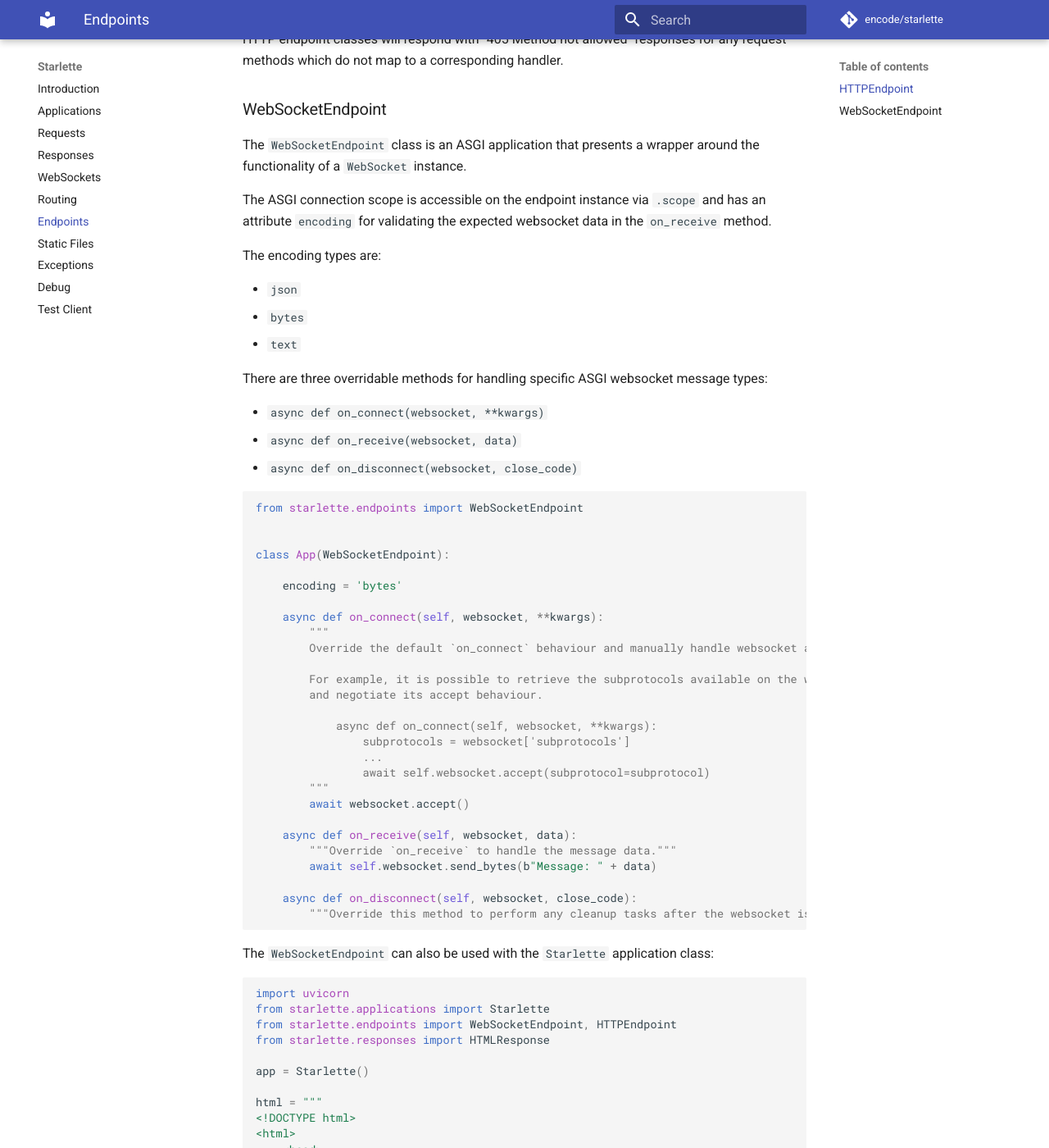
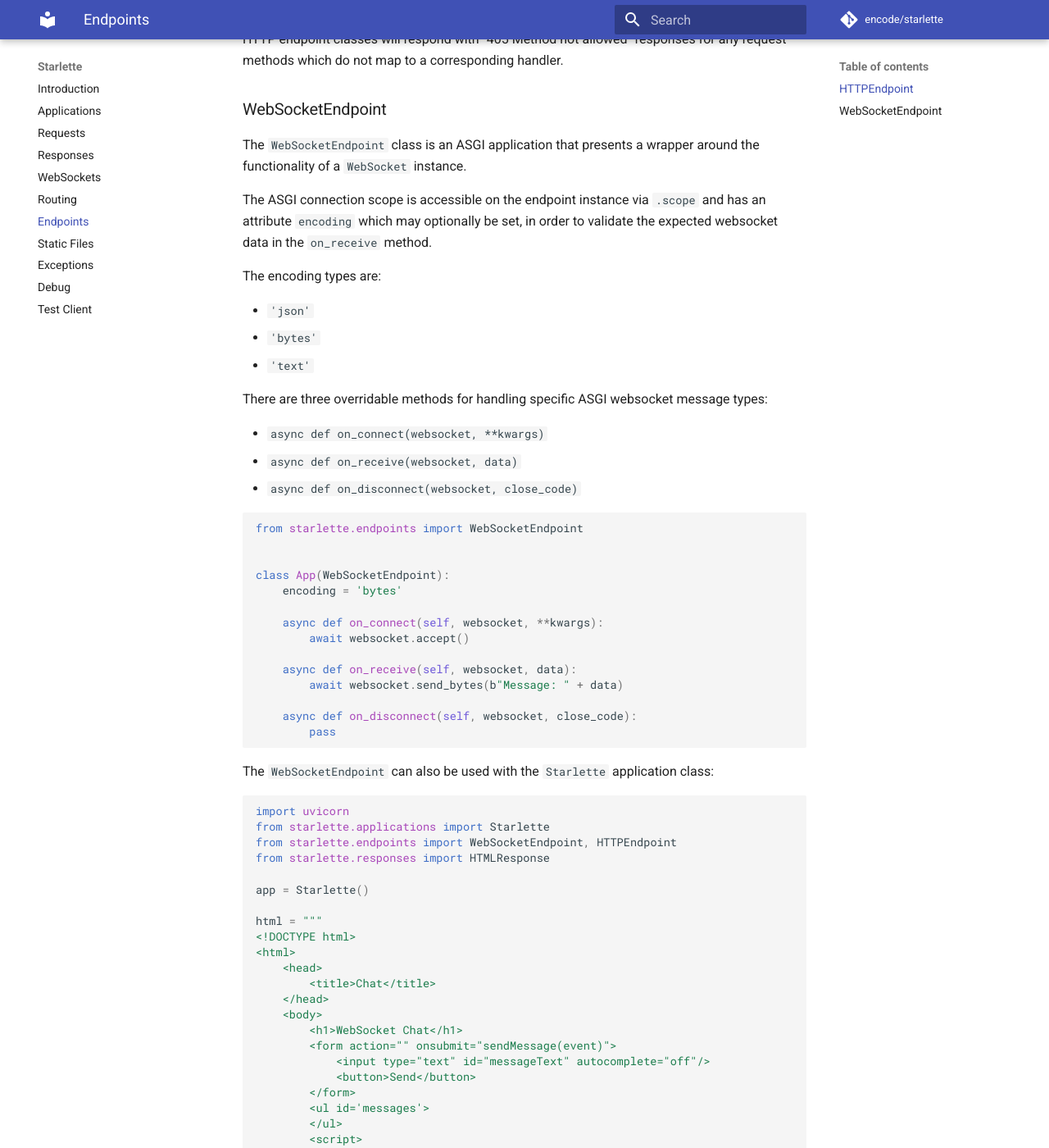
Before and after one commit to hidraco/starlette, an MkDocs documentation site: the page built from docs/endpoints.md, in a window 1280 px wide and 1400 px high, scrolled down 958 px. Shown: the whole window at 82% size. Built offline with MkDocs 1.6.1 and Material for MkDocs 9.7.7, drawn with Linux system fonts in a browser that asks for light colours; comment, search, counter and statistics services are not loaded; some of the changed text lies outside the part shown.

Commit message:
Minor tweaks to WS docs

````diff
--- a/docs/endpoints.md
+++ b/docs/endpoints.md
@@ -51,14 +51,13 @@ The `WebSocketEndpoint` class is an ASGI application that presents a wrapper aro
 the functionality of a `WebSocket` instance.
 
 The ASGI connection scope is accessible on the endpoint instance via `.scope` and
-has an attribute `encoding` for validating the expected websocket data in the
-`on_receive` method.
+has an attribute `encoding` which may optionally be set, in order to validate the expected websocket data in the `on_receive` method.
 
 The encoding types are:
 
-* `json`
-* `bytes`
-* `text`
+* `'json'`
+* `'bytes'`
+* `'text'`
 
 There are three overridable methods for handling specific ASGI websocket message types:
 
@@ -71,29 +70,16 @@ from starlette.endpoints import WebSocketEndpoint
 
 
 class App(WebSocketEndpoint):
-
     encoding = 'bytes'
 
     async def on_connect(self, websocket, **kwargs):
-        """
-        Override the default `on_connect` behaviour and manually handle websocket acceptance.
-
-        For example, it is possible to retrieve the subprotocols available on the websocket instance
-        and negotiate its accept behaviour.
-
-            async def on_connect(self, websocket, **kwargs):
-                subprotocols = websocket['subprotocols']
-                ...
-                await self.websocket.accept(subprotocol=subprotocol)
-        """
         await websocket.accept()
 
     async def on_receive(self, websocket, data):
-        """Override `on_receive` to handle the message data."""
-        await self.websocket.send_bytes(b"Message: " + data)
+        await websocket.send_bytes(b"Message: " + data)
 
     async def on_disconnect(self, websocket, close_code):
-        """Override this method to perform any cleanup tasks after the websocket is closed."""
+        pass
 ```
 
 The `WebSocketEndpoint` can also be used with the `Starlette` application class:
````
Also changed, not shown: other parts of docs/endpoints.md (+2 -2 lines).
